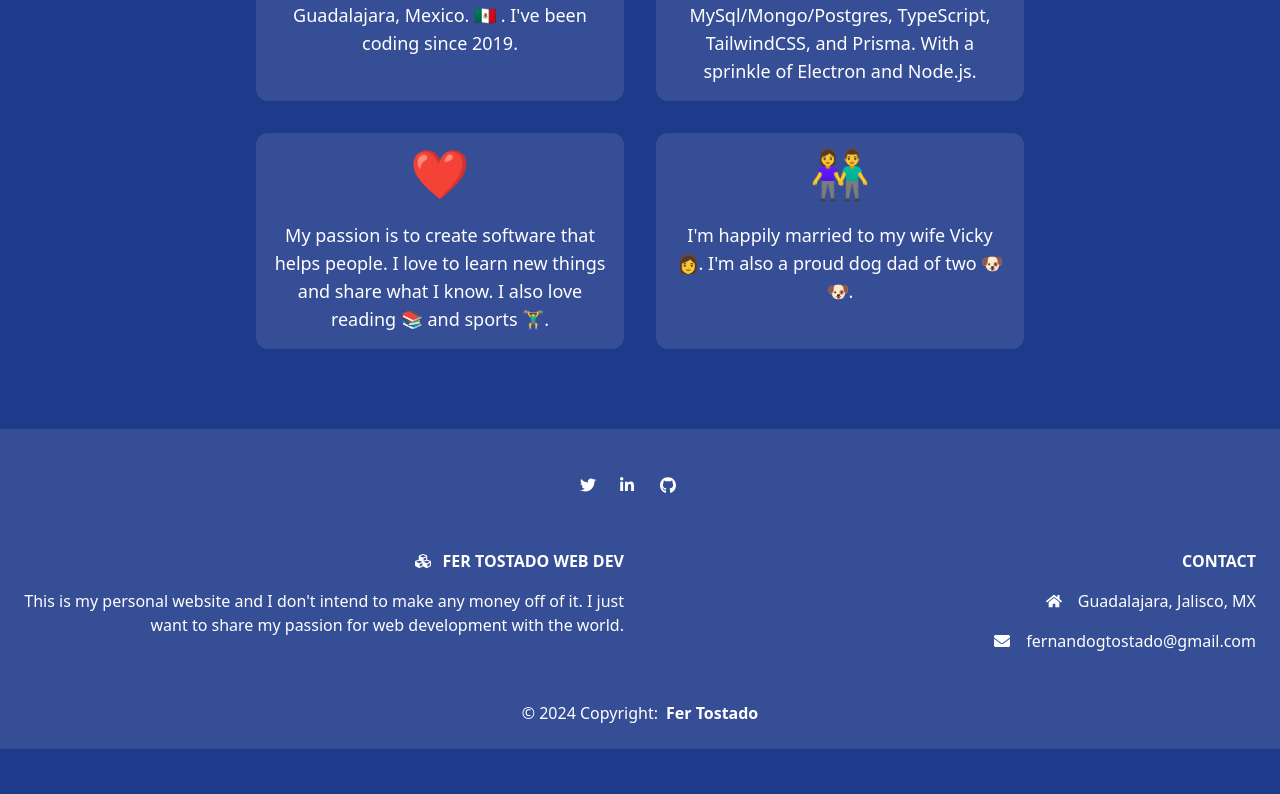
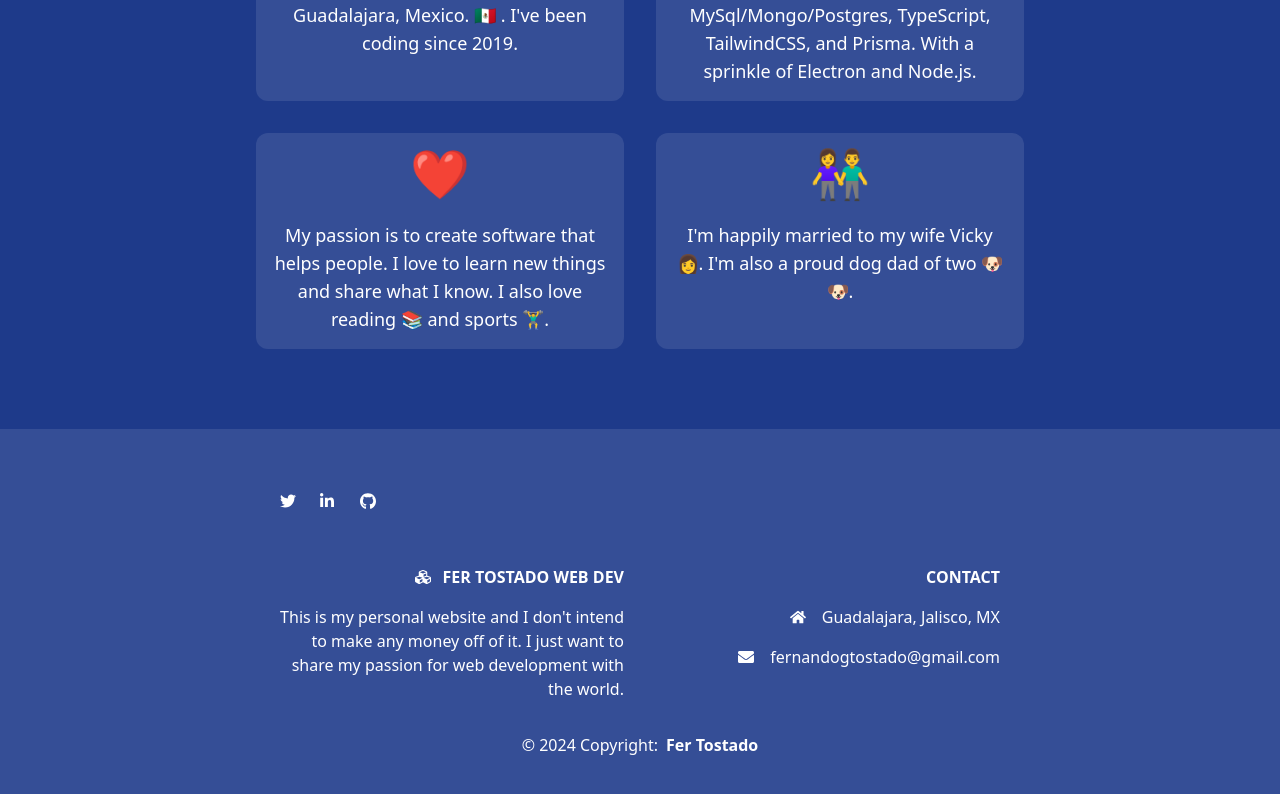
Before and after one commit to esponges/fer-personal-site, a Next.js app: page / in a window 1280 px wide. Shown: the part 604-1398 px from the top of the page. Before the commit the page ends 1353 px from the top, so only its background shows below. Built offline with nearby package versions, Linux system fonts and the light colour scheme.

Commit message:
add container and allow extra classNames

```diff
--- a/src/components/layouts/footer.tsx
+++ b/src/components/layouts/footer.tsx
@@ -1,11 +1,13 @@
 import Link from "next/link";
 import { Routes } from "~/types/enums";
 import { renderSocial } from "../atoms/social";
+import { Container } from "../organisms/container";
 
 /* eslint-disable max-len */
 export const Footer = () => {
   return (
     <footer className="flex w-full flex-col items-center bg-white/10 text-center">
+      <Container classNames="my-0">
         <div className="flex items-center p-6">
           {/* <div className="mr-12 hidden lg:block" /> */}
           <div className="flex">
@@ -46,12 +48,15 @@ export const Footer = () => {
                 Fer Tostado Web Dev
               </h6>
               <p className="justify-end text-right">
-              This is my personal website and I don&apos;t intend to make any money off of it. I just want to share my
-              passion for web development with the world.
+                This is my personal website and I don&apos;t intend to make any
+                money off of it. I just want to share my passion for web
+                development with the world.
               </p>
             </div>
             <div className="">
-            <h6 className="mb-4 flex justify-end font-semibold uppercase">Contact</h6>
+              <h6 className="mb-4 flex justify-end font-semibold uppercase">
+                Contact
+              </h6>
               <p className="mb-4 flex items-center justify-end">
                 <svg
                   aria-hidden="true"
@@ -100,6 +105,7 @@ export const Footer = () => {
             Fer Tostado
           </Link>
         </div>
+      </Container>
     </footer>
   );
 };
--- a/src/components/organisms/container.tsx
+++ b/src/components/organisms/container.tsx
@@ -1,9 +1,26 @@
 import React from "react";
+import { twMerge } from "tailwind-merge";
 
-export const Container = ({ children, textCenter = true }: { children: React.ReactNode; textCenter?: boolean }) => {
+export const Container = ({
+  children,
+  textCenter = true,
+  classNames,
+}: {
+  children: React.ReactNode;
+  textCenter?: boolean;
+  classNames?: string;
+}) => {
   return (
     <div className="mx-auto max-w-7xl my-6 md:my-4 px-4 sm:px-6 lg:px-8">
-      <div className={`mx-auto mt-10 max-w-3xl ${textCenter ? "text-center" : ""}`}>{children}</div>
+      <div
+        className={twMerge(
+          "mx-auto max-w-3xl",
+          textCenter ? "text-center" : "",
+          classNames,
+        )}
+      >
+        {children}
+      </div>
     </div>
   );
 };
```
Lines whose indentation alone changed are shown as unchanged.
